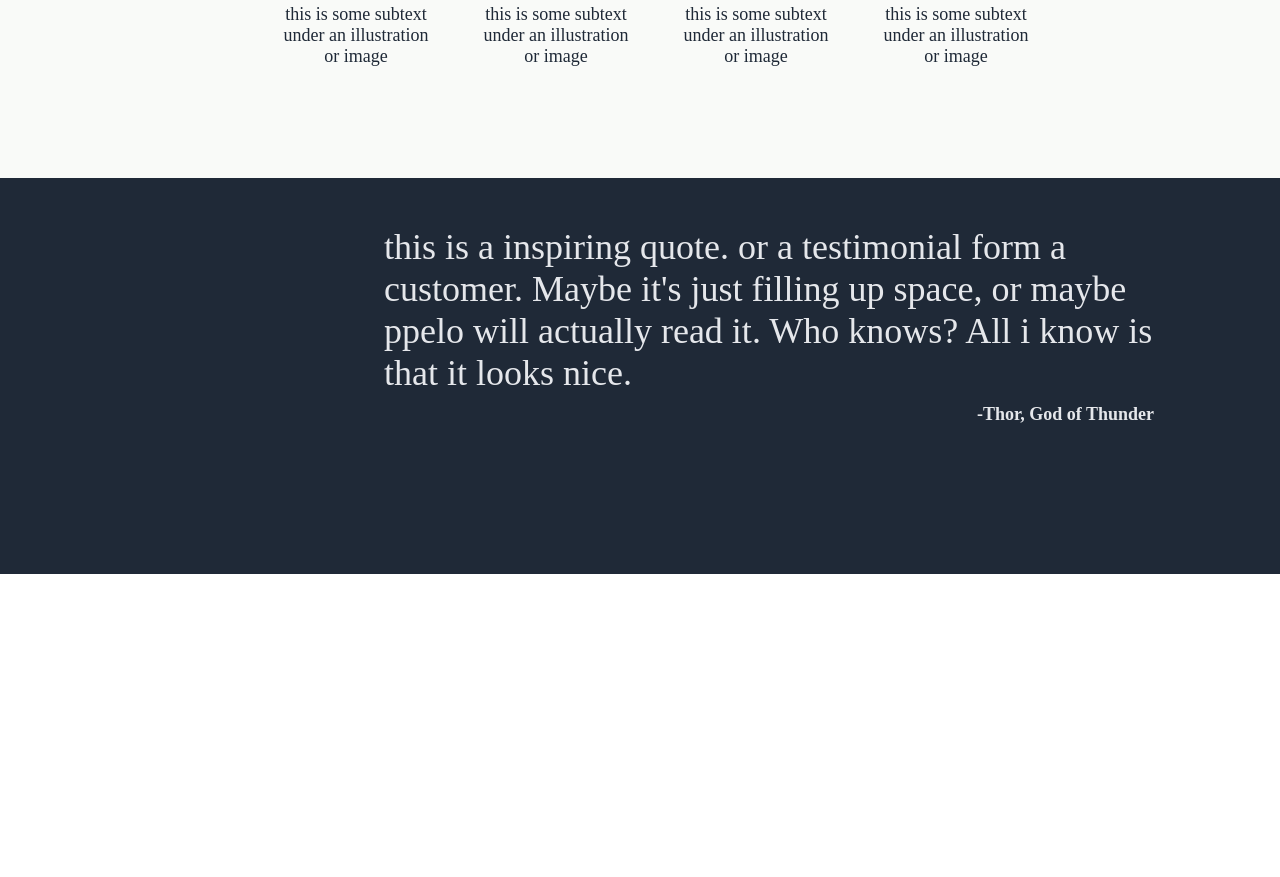
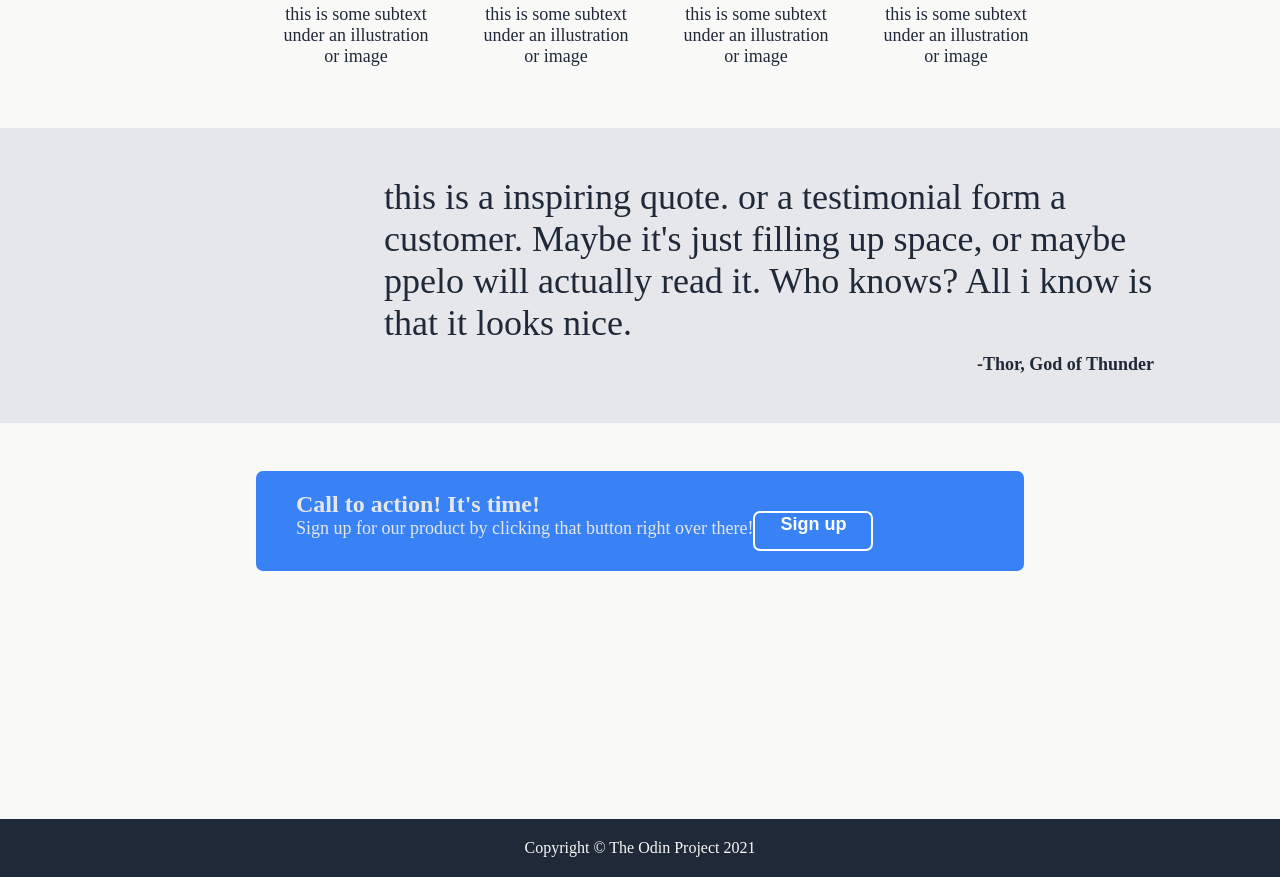
Before and after one commit to davizinooo/odin-landing-page, a plain HTML site: page index.html in a window 1280 px wide. Shown: the part 740-1617 px from the top of the page. Before the commit the page ends 1314 px from the top, so only its background shows below. Drawn offline with Linux system fonts and the light colour scheme.

Commit message:
add message and footer

```diff
--- a/index.html
+++ b/index.html
@@ -59,6 +59,19 @@
             -Thor, God of Thunder
         </p>
     </div>
+
+    <div class="container" id="message">
+        <div class="message">
+            <div class="messagesign">
+                <p class="messagetitle">Call to action! It's time!</p>
+                <p>Sign up for our product by clicking that button right over there!</p>
+            </div>
+                <button class="button" id="button">Sign up</button>
+        </div>
+    </div>
+    <div class="footer">
+        Copyright © The Odin Project 2021
+    </div>
 </body>
 
 </html>
--- a/style.css
+++ b/style.css
@@ -60,7 +60,7 @@ p {
     margin: 0px;
 }
 
-.discription button {
+.button {
     color: white;
     background-color: #3882F6;
     margin-top: auto;
@@ -95,6 +95,7 @@ p {
     padding-top: 0px;
     column-gap: 0px;
     width: 800px;
+    height: 250px;
 }
 
 
@@ -118,7 +119,6 @@ p {
 
 .item p {
     color: #1F2937;
-    height: 150px;
     width: 150px;
     text-align: center;
 }
@@ -126,21 +126,66 @@ p {
 #quote {
     display: flex;
     flex-direction: column;
+    background-color: #e5e7eb;
     padding-left: 30%;
     padding-right: 30%;
     gap: 10px;
     width: 800px;
+    height: auto;
 
 }
+
 .quote {
     font-size: 36px;
     margin: 0px;
-
+    color: #1F2937;
 }
 
 .author {
     align-self: end;
+    color: #1F2937;
     margin: 0px;
     margin-right: 30px;
     font-weight: bold;
 }
+#message {
+background-color: #F9FAF8;
+}
+.message {
+    display: flex;
+    border-radius: 7px;
+    width: 852px;
+    height: 60px;
+    background-color: #3882F6;
+    padding: 20px 0px 20px 40px;
+}
+
+.messagesign {
+    flex-direction: column;
+}
+
+.messagesign p {
+    margin-bottom: 0px;
+    margin-top: 0px;
+}
+
+.messagetitle {
+    font-size: 24px;
+    font-weight: bolder;
+
+}
+#button {
+    display: flex;
+border-style: solid;
+border-color: white;
+margin-top: 0px;
+align-self: end;
+justify-content: center;
+}
+
+.footer {
+    text-align: center;
+    background-color: #1F2937;
+    color: #F9FAF8;
+    padding: 20px;
+}
```
Lines whose indentation alone changed are shown as unchanged.
